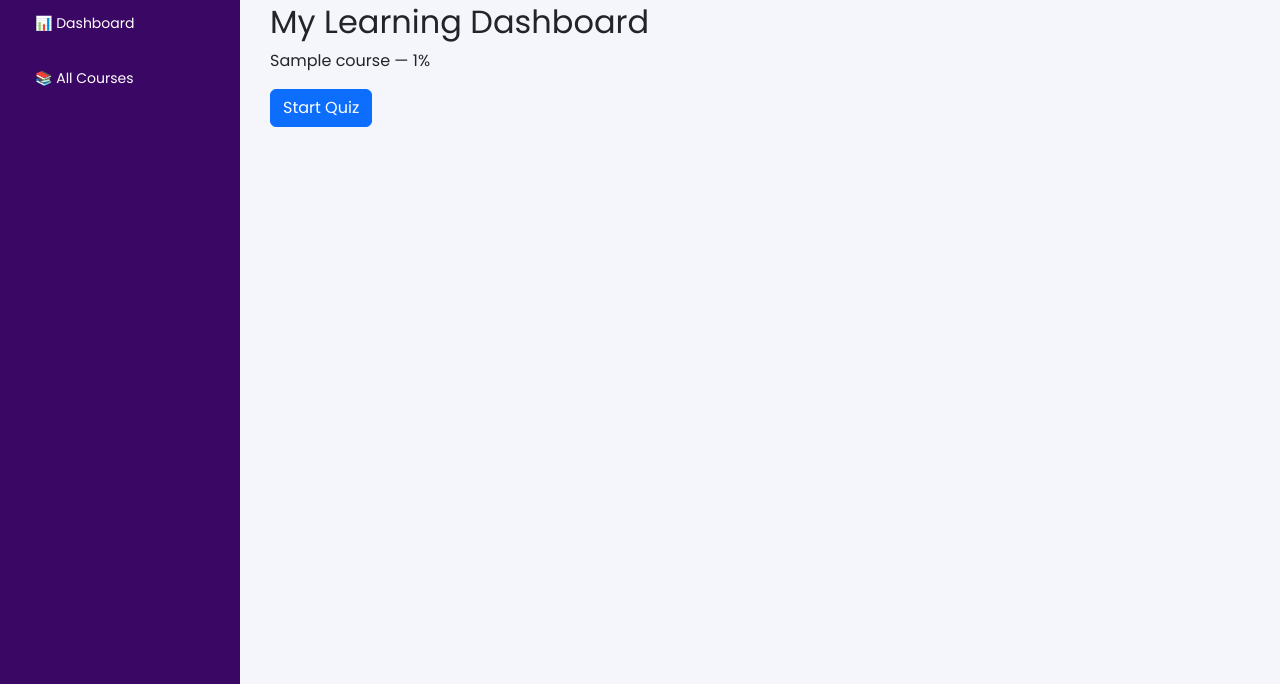
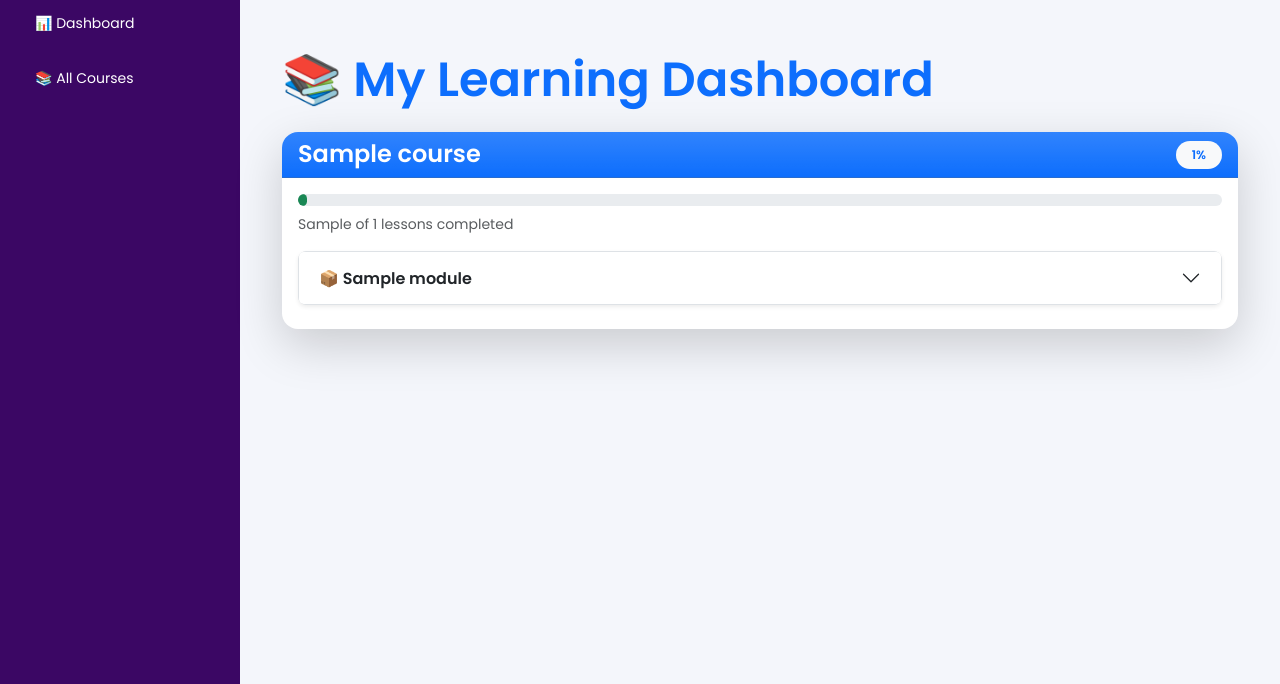
Before and after one commit to shushilshah/learning_ms_django, a Django app: template templates/student/dashboard.html in a window 1280 px wide. Shown: the part 116-800 px from the top of the page. Run offline with Django 5.2, Linux system fonts and the light colour scheme; the template is opened without the code that fills it: most values are stand-ins (such as "Sample title", 1, 10 or a date in 2020).

Commit message:
learning dashbord UI improved and quiz taking page updated

```diff
--- a/templates/dashboard.html
+++ b/templates/dashboard.html
@@ -236,5 +236,7 @@
       </button>
       {% endif %}
     </div>
+
+    </div>
   </body>
 </html>
--- a/templates/student/dashboard.html
+++ b/templates/student/dashboard.html
@@ -1,15 +1,72 @@
-{% extends "base.html" %} {% block content %}
+{% extends "base.html" %}
+{% block content %}
 
-<h2>My Learning Dashboard</h2>
+<div class="container py-5">
+    <h2 class="mb-4 display-5 text-primary fw-bold">📚 My Learning Dashboard</h2>
 
-{% for item in courses_progress %}
-<p>{{ item.course.title }} — {{ item.progress_percentage }}%</p>
-{% for quiz in quizzes %}
-<a href="{% url 'start_quiz' quiz.id %}" class='btn btn-primary'>Start Quiz</a>
-{% endfor %}
-{% empty %}
-<p>No enrolled courses</p>
-{% endfor %}
+    {% if courses_progress %}
+        <div class="row g-4">
 
+            {% for item in courses_progress %}
+                <div class="col-12">
+                    <!-- Course Card -->
+                    <div class="card shadow-lg border-0 rounded-4 overflow-hidden">
+                        <div class="card-header bg-gradient bg-primary text-white d-flex justify-content-between align-items-center">
+                            <h4 class="mb-0 fw-bold">{{ item.course.title }}</h4>
+                            <span class="badge bg-light text-primary fw-bold px-3 py-2 rounded-pill">{{ item.progress_percentage }}%</span>
+                        </div>
+
+                        <div class="card-body">
+                            <!-- Progress Bar -->
+                            <div class="progress rounded-pill" style="height: 12px;">
+                                <div class="progress-bar bg-success rounded-pill" role="progressbar" style="width: {{ item.progress_percentage }}%;" aria-valuenow="{{ item.progress_percentage }}" aria-valuemin="0" aria-valuemax="100"></div>
+                            </div>
+                            <p class="mt-2 text-muted small">{{ item.completed_lessons }} of {{ item.total_lessons }} lessons completed</p>
+
+                            <!-- Modules Accordion -->
+                            <div class="accordion mt-3" id="modulesAccordion{{ forloop.counter }}">
+                                {% for module_data in item.modules %}
+                                    <div class="accordion-item mb-2 shadow-sm rounded-3">
+                                        <h2 class="accordion-header" id="heading{{ forloop.parentloop.counter }}{{ forloop.counter }}">
+                                            <button class="accordion-button collapsed fw-semibold" type="button" data-bs-toggle="collapse" data-bs-target="#collapse{{ forloop.parentloop.counter }}{{ forloop.counter }}" aria-expanded="false" aria-controls="collapse{{ forloop.parentloop.counter }}{{ forloop.counter }}">
+                                                📦 {{ module_data.module.title }}
+                                            </button>
+                                        </h2>
+                                        <div id="collapse{{ forloop.parentloop.counter }}{{ forloop.counter }}" class="accordion-collapse collapse" aria-labelledby="heading{{ forloop.parentloop.counter }}{{ forloop.counter }}" data-bs-parent="#modulesAccordion{{ forloop.parentloop.counter }}">
+                                            <div class="accordion-body p-3">
+                                                {% if module_data.quizzes %}
+                                                    <div class="d-grid gap-2">
+                                                        {% for quiz in module_data.quizzes %}
+                                                            {% if quiz.can_start %}
+                                                                <a href="{% url 'start_quiz' quiz.slug %}" class="btn btn-gradient-primary fw-bold">
+                                                                    ▶ {{ quiz.title }}
+                                                                </a>
+                                                            {% else %}
+                                                                <button class="btn btn-secondary fw-semibold" disabled>
+                                                                    🔒 {{ quiz.title }} (Complete Module)
+                                                                </button>
+                                                            {% endif %}
+                                                        {% endfor %}
+                                                    </div>
+                                                {% else %}
+                                                    <p class="text-muted fst-italic">No quizzes in this module</p>
+                                                {% endif %}
+                                            </div>
+                                        </div>
+                                    </div>
+                                {% endfor %}
+                            </div>
+                        </div>
+                    </div>
+                </div>
+            {% endfor %}
+
+        </div>
+    {% else %}
+        <div class="alert alert-warning text-center py-4 fs-5">
+            You are not enrolled in any courses yet. Start learning today! 🚀
+        </div>
+    {% endif %}
+</div>
 
 {% endblock %}
```
